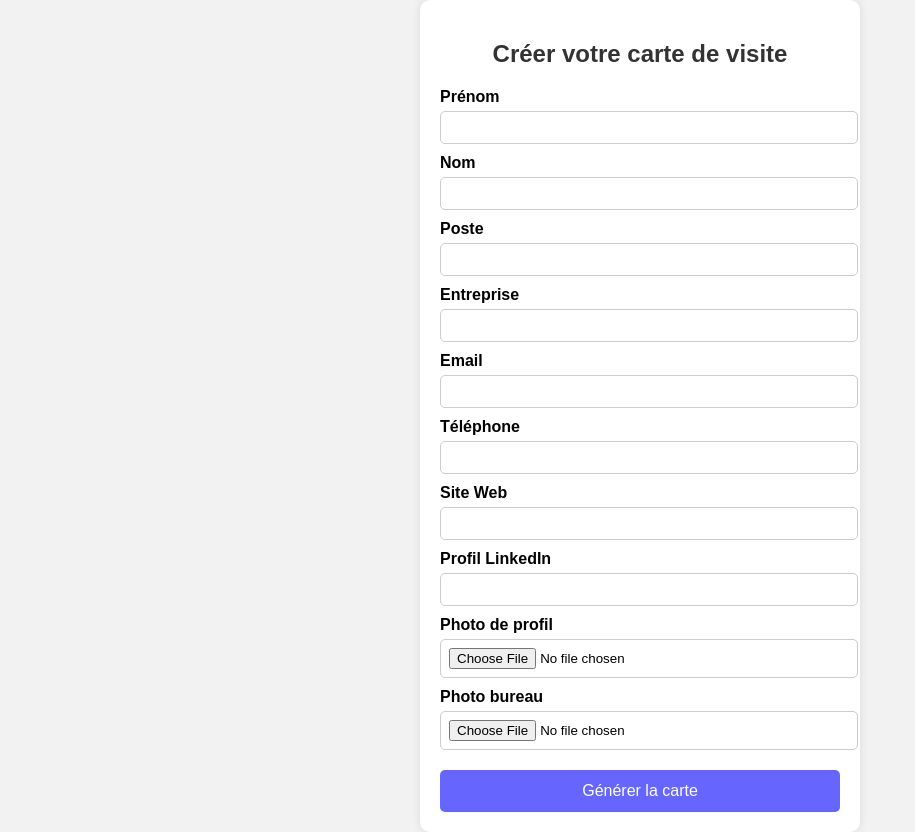
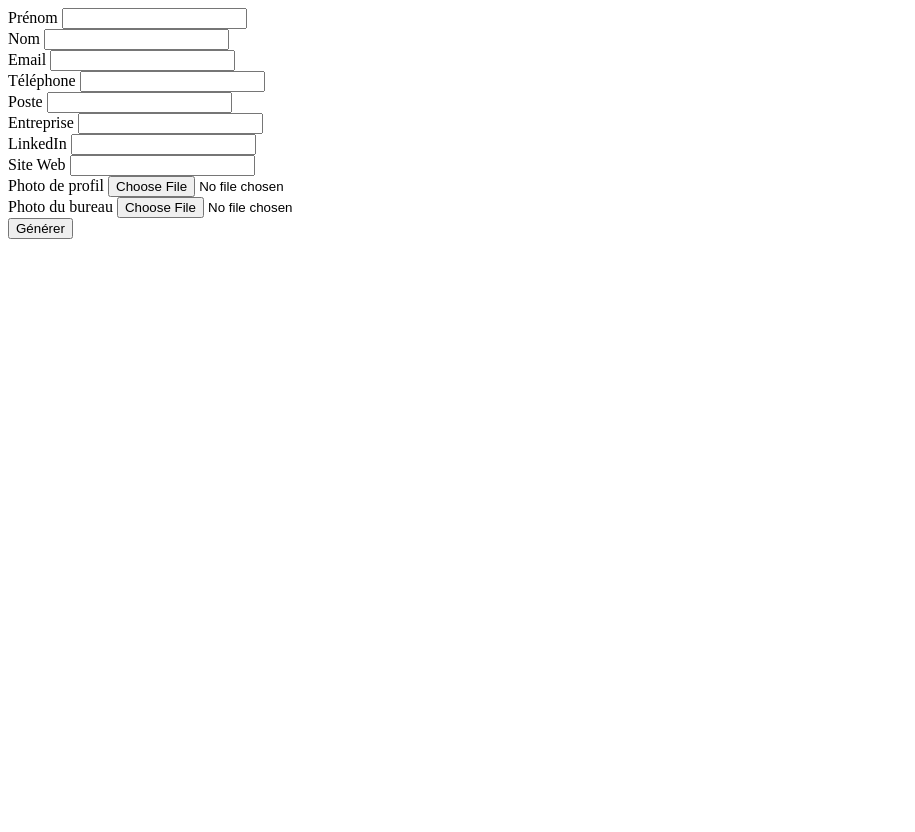
Before and after one commit to solutionspelichet/businesscard, a Flask app: page / in a window 1280 px wide. Shown: the whole page, without its empty margins (0-915 px from the left). After the commit the page ends 239 px from the top, so only its background shows below. Run offline with Flask 3, Linux system fonts and the light colour scheme.

Commit message:
Update form.html

```diff
--- a/templates/form.html
+++ b/templates/form.html
@@ -1,105 +1,43 @@
 <!DOCTYPE html>
 <html lang="fr">
 <head>
-  <meta charset="UTF-8">
-  <meta name="viewport" content="width=device-width, initial-scale=1.0">
+  <meta charset="UTF-8" />
+  <meta name="viewport" content="width=device-width, initial-scale=1.0"/>
   <title>Créer votre carte de visite</title>
-  <style>
-    body {
-      font-family: Arial, sans-serif;
-      background-color: #f2f2f2;
-      margin: 0;
-      padding: 0;
-      display: flex;
-      justify-content: center;
-      align-items: center;
-      min-height: 100vh;
-    }
-
-    .form-container {
-      width: 90%;
-      max-width: 400px;
-      background-color: #ffffff;
-      padding: 20px;
-      border-radius: 10px;
-      box-shadow: 0 0 10px rgba(0,0,0,0.1);
-    }
-
-    h2 {
-      text-align: center;
-      color: #333;
-    }
-
-    label {
-      display: block;
-      margin-top: 10px;
-      font-weight: bold;
-    }
-
-    input[type="text"],
-    input[type="email"],
-    input[type="url"],
-    input[type="tel"],
-    input[type="file"] {
-      width: 100%;
-      padding: 8px;
-      margin-top: 5px;
-      border: 1px solid #ccc;
-      border-radius: 5px;
-    }
-
-    button {
-      width: 100%;
-      background-color: #6666ff;
-      color: white;
-      border: none;
-      padding: 12px;
-      border-radius: 5px;
-      margin-top: 20px;
-      font-size: 16px;
-      cursor: pointer;
-    }
-
-    button:hover {
-      background-color: #4d4ddf;
-    }
-  </style>
 </head>
 <body>
-  <form class="form-container" action="/submit" method="POST" enctype="multipart/form-data">
-    <h2>Créer votre carte de visite</h2>
+  <form action="/submit" method="POST" enctype="multipart/form-data">
+    <label>Prénom</label>
+    <input type="text" name="first_name" required><br>
 
-    <label for="first_name">Prénom</label>
-    <input type="text" name="first_name" required>
+    <label>Nom</label>
+    <input type="text" name="last_name" required><br>
 
-    <label for="last_name">Nom</label>
-    <input type="text" name="last_name" required>
+    <label>Email</label>
+    <input type="email" name="email" required><br>
 
-    <label for="job_title">Poste</label>
-    <input type="text" name="job_title">
+    <label>Téléphone</label>
+    <input type="tel" name="phone" required><br>
 
-    <label for="company">Entreprise</label>
-    <input type="text" name="company">
+    <label>Poste</label>
+    <input type="text" name="job_title"><br>
 
-    <label for="email">Email</label>
-    <input type="email" name="email">
+    <label>Entreprise</label>
+    <input type="text" name="company"><br>
 
-    <label for="phone">Téléphone</label>
-    <input type="tel" name="phone">
+    <label>LinkedIn</label>
+    <input type="url" name="linkedin"><br>
 
-    <label for="website">Site Web</label>
-    <input type="url" name="website">
+    <label>Site Web</label>
+    <input type="url" name="website"><br>
 
-    <label for="linkedin">Profil LinkedIn</label>
-    <input type="url" name="linkedin">
+    <label>Photo de profil</label>
+    <input type="file" name="profile" accept="image/*" required><br>
 
-    <label for="photo">Photo de profil</label>
-    <input type="file" name="photo" accept="image/*">
+    <label>Photo du bureau</label>
+    <input type="file" name="office" accept="image/*" required><br>
 
-    <label for="office">Photo bureau</label>
-    <input type="file" name="office" accept="image/*">
-
-    <button type="submit">Générer la carte</button>
+    <button type="submit">Générer</button>
   </form>
 </body>
 </html>
```
